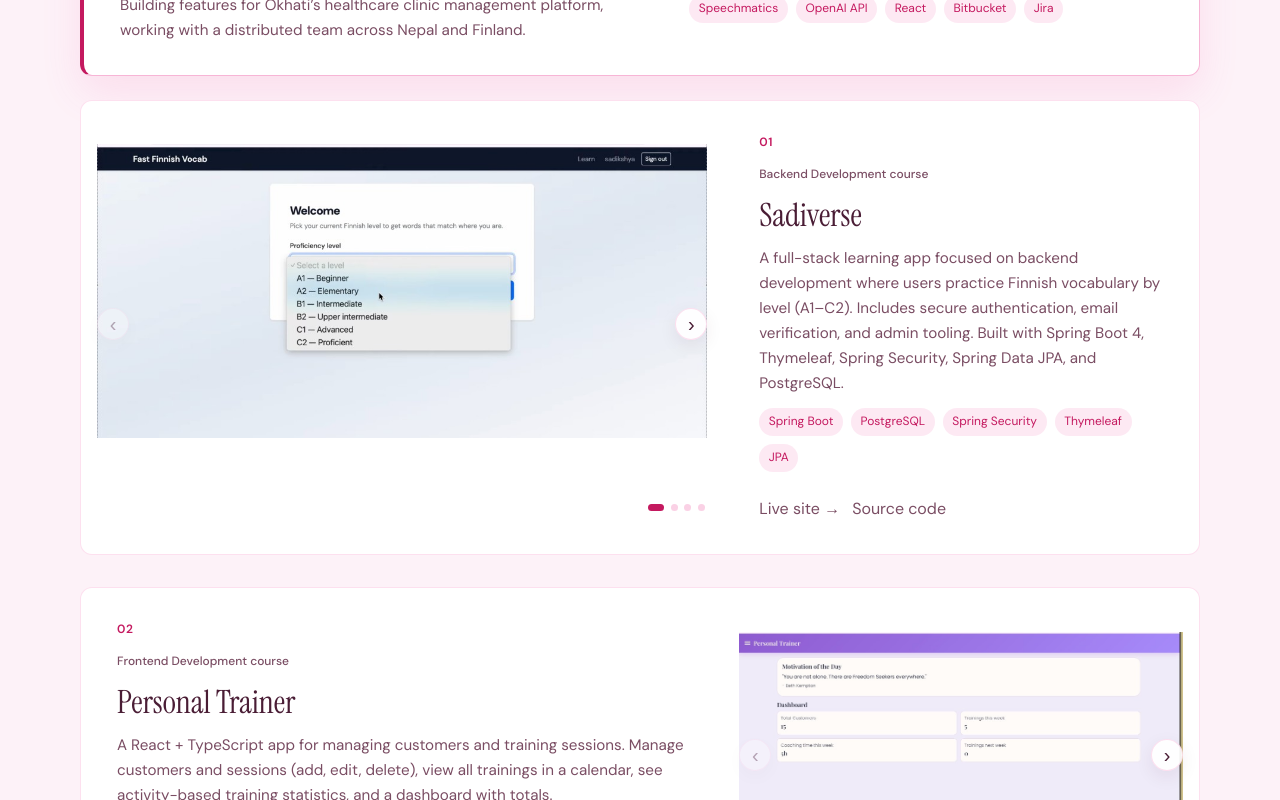
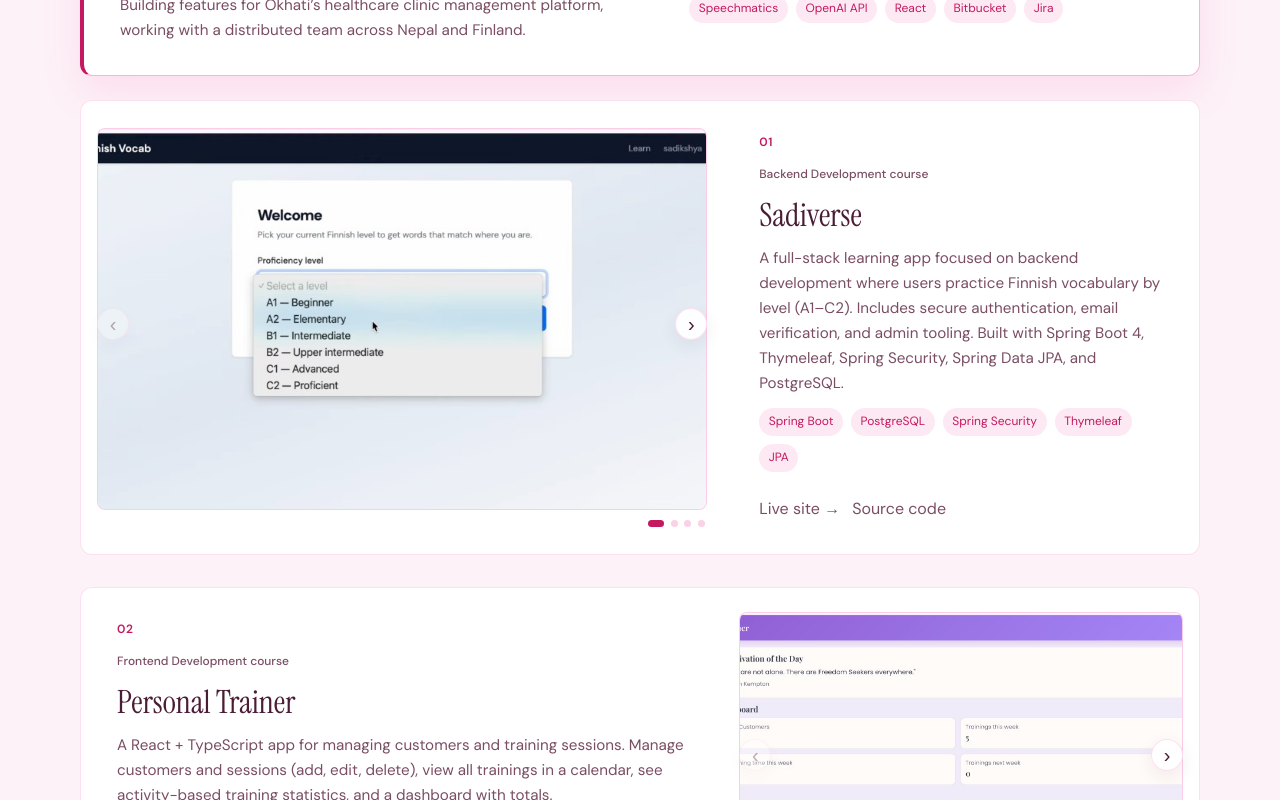
Before and after one commit to sadikshyeah/Sadi_portfolio, a React (Vite) app: page / in a window 1280 px wide. Shown: the part 3240-4040 px from the top of the page. Built offline with nearby package versions, Linux system fonts and the light colour scheme.

Commit message:
Implement lightbox feature for project gallery images

```diff
--- a/src/components/ProjectGallery.tsx
+++ b/src/components/ProjectGallery.tsx
@@ -12,14 +12,24 @@ type ProjectGalleryProps = {
 
 export function ProjectGallery({ title, images }: ProjectGalleryProps) {
   const scrollerRef = useRef<HTMLDivElement>(null)
+  const dialogRef = useRef<HTMLDialogElement>(null)
   const [activeIndex, setActiveIndex] = useState(0)
+  const [openIndex, setOpenIndex] = useState<number | null>(null)
+  const openImage = openIndex === null ? null : images[openIndex]
+
+  const openLightbox = (index: number) => {
+    setOpenIndex(index)
+    dialogRef.current?.showModal()
+  }
+
+  const closeLightbox = () => dialogRef.current?.close()
 
   useEffect(() => {
     const scroller = scrollerRef.current
     if (!scroller) return
 
     const updateActive = () => {
-      const slides = Array.from(scroller.querySelectorAll<HTMLElement>('.project-card__image'))
+      const slides = Array.from(scroller.querySelectorAll<HTMLElement>('.project-card__slide'))
       if (!slides.length) return
 
       const scrollLeft = scroller.scrollLeft
@@ -46,7 +56,7 @@ export function ProjectGallery({ title, images }: ProjectGalleryProps) {
     const scroller = scrollerRef.current
     if (!scroller) return
 
-    const slides = scroller.querySelectorAll<HTMLElement>('.project-card__image')
+    const slides = scroller.querySelectorAll<HTMLElement>('.project-card__slide')
     const target = slides[index]
     if (!target) return
 
@@ -63,16 +73,48 @@ export function ProjectGallery({ title, images }: ProjectGalleryProps) {
         className="project-card__gallery"
         aria-label={`${title} screenshots`}
       >
-        {images.map((image) => (
-          <img
+        {images.map((image, index) => (
+          <button
             key={image.alt}
-            src={image.src}
-            alt={image.alt}
-            className="project-card__image"
-            loading="lazy"
-          />
+            type="button"
+            className="project-card__slide"
+            aria-label={`Enlarge screenshot: ${image.alt}`}
+            onClick={() => openLightbox(index)}
+          >
+            <img
+              src={image.src}
+              alt=""
+              className="project-card__image"
+              loading="lazy"
+            />
+          </button>
         ))}
       </div>
+
+      <dialog
+        ref={dialogRef}
+        className="lightbox"
+        aria-label={`${title} screenshot`}
+        onClose={() => setOpenIndex(null)}
+        onClick={(event) => {
+          if (event.target === event.currentTarget) closeLightbox()
+        }}
+      >
+        {openImage ? (
+          <figure className="lightbox__figure">
+            <img src={openImage.src} alt={openImage.alt} className="lightbox__image" />
+            <figcaption className="lightbox__caption">{openImage.alt}</figcaption>
+          </figure>
+        ) : null}
+        <button
+          type="button"
+          className="lightbox__close"
+          aria-label="Close screenshot"
+          onClick={closeLightbox}
+        >
+          ×
+        </button>
+      </dialog>
 
       {images.length > 1 ? (
         <>
```
